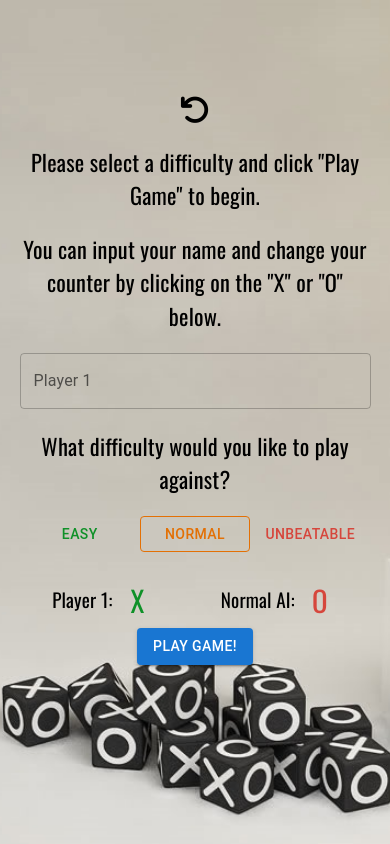
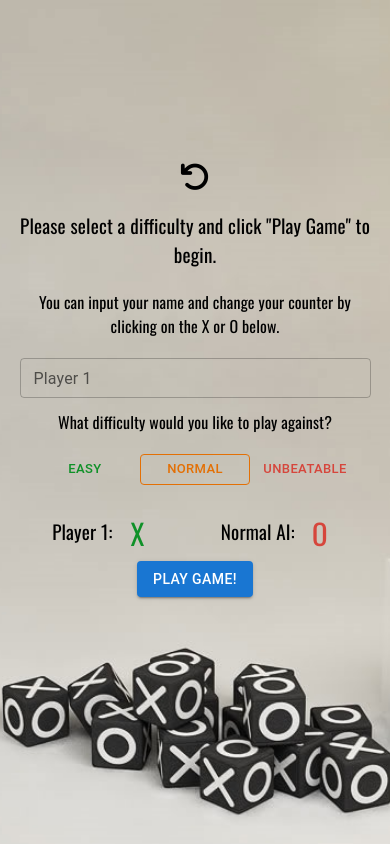
Before and after one commit to GWR94/tic-tac-toe, a React (Create React App) app: page / in a window 390 px wide. Both pictures are taken after a click on the button "1 PLAYER". Built offline with nearby package versions, Linux system fonts and the light colour scheme.

Commit message:
fixed mobile styling for really old devices

```diff
--- a/src/components/ChooseNames.tsx
+++ b/src/components/ChooseNames.tsx
@@ -1,6 +1,12 @@
 import React, { useState, useEffect } from "react";
 import { useSelector, useDispatch } from "react-redux";
-import { Button, TextField, Typography } from "@mui/material";
+import {
+  Button,
+  createTheme,
+  TextField,
+  Typography,
+  useMediaQuery,
+} from "@mui/material";
 import { Player } from "../interfaces/components.i";
 import { AppState } from "../store/store";
 import * as actions from "../actions/player.action";
@@ -17,6 +23,9 @@ const ChooseNames: React.FC = (): JSX.Element => {
   );
 
   const dispatch = useDispatch();
+
+  const theme = createTheme();
+  const desktop = useMediaQuery(theme.breakpoints.up("md"));
 
   const useStyles = styles;
   const classes = useStyles();
@@ -95,7 +104,7 @@ const ChooseNames: React.FC = (): JSX.Element => {
       </Typography>
       <Typography className={classes.subtitle}>
         You can input your {noPlayers === 1 ? "name" : "names"} and change your
-        counter by clicking on the &quot;X&quot; or &quot;O&quot; below.
+        counter by clicking on the X or O below.
       </Typography>
       <TextField
         value={player1.name}
@@ -103,6 +112,7 @@ const ChooseNames: React.FC = (): JSX.Element => {
         onChange={(e: React.ChangeEvent<HTMLInputElement>): void =>
           onPlayerNameChange(e, 1)
         }
+        size={desktop ? "medium" : "small"}
         label="Player 1"
         variant="outlined"
         fullWidth
@@ -124,7 +134,7 @@ const ChooseNames: React.FC = (): JSX.Element => {
 
       {noPlayers === 1 && (
         <div>
-          <Typography className={classes.title}>
+          <Typography className={classes.subtitle} style={{ marginTop: 12 }}>
             What difficulty would you like to play against?
           </Typography>
           <div className={classes.buttonContainer}>
@@ -133,6 +143,7 @@ const ChooseNames: React.FC = (): JSX.Element => {
               variant={difficulty === 1 ? "outlined" : "text"}
               color="inherit"
               onClick={(): void => onChangeDifficulty(1)}
+              size={desktop ? "medium" : "small"}
             >
               Easy
             </Button>
@@ -141,6 +152,7 @@ const ChooseNames: React.FC = (): JSX.Element => {
               variant={difficulty === 2 ? "outlined" : "text"}
               color="inherit"
               onClick={(): void => onChangeDifficulty(2)}
+              size={desktop ? "medium" : "small"}
             >
               Normal
             </Button>
@@ -149,6 +161,7 @@ const ChooseNames: React.FC = (): JSX.Element => {
               variant={difficulty === 3 ? "outlined" : "text"}
               color="inherit"
               onClick={(): void => onChangeDifficulty(3)}
+              size={desktop ? "medium" : "small"}
             >
               Unbeatable
             </Button>
--- a/src/scss/partials/_play.scss
+++ b/src/scss/partials/_play.scss
@@ -39,8 +39,8 @@
   cursor: pointer;
   font-size: 30px;
   height: 30px;
+  width: 30px;
   text-align: center;
-  width: 30px;
 }
 
 .play__reset-button {
--- a/src/styles/names.style.ts
+++ b/src/styles/names.style.ts
@@ -22,8 +22,11 @@ export default makeStyles({
     fontSize: "1.6rem !important",
     fontFamily: "Oswald,  sans-serif !important",
     textAlign: "center",
-    [theme.breakpoints.down("sm")]: {
+    [theme.breakpoints.only("sm")]: {
       fontSize: "1.4rem !important",
+    },
+    [theme.breakpoints.only("xs")]: {
+      fontSize: "1.2rem !important",
     },
   },
   subtitle: {
@@ -31,6 +34,12 @@ export default makeStyles({
     fontFamily: "Oswald,  sans-serif",
     textAlign: "center",
     marginBottom: "20px !important",
+    [theme.breakpoints.only("sm")]: {
+      fontSize: "1.2rem !important",
+    },
+    [theme.breakpoints.only("xs")]: {
+      fontSize: "1rem !important",
+    },
   },
   input: {
     width: "70%",
```
